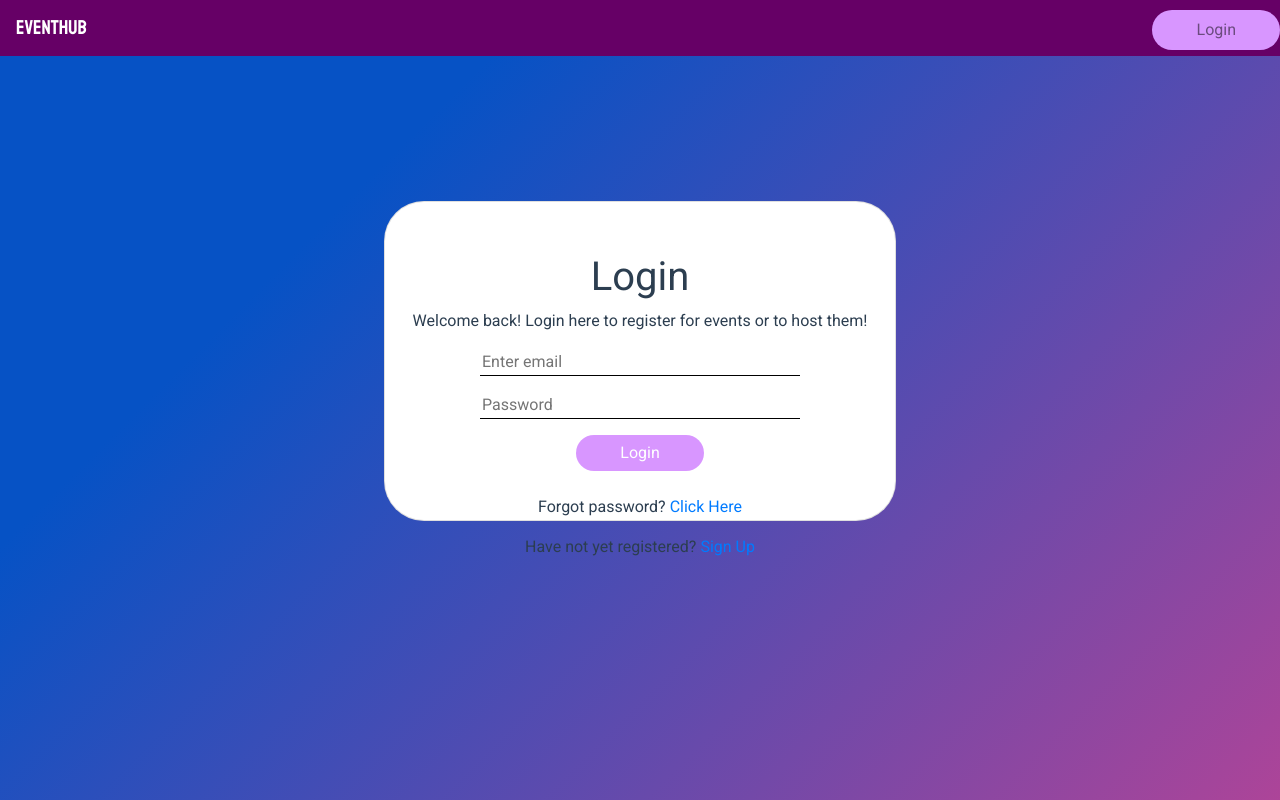
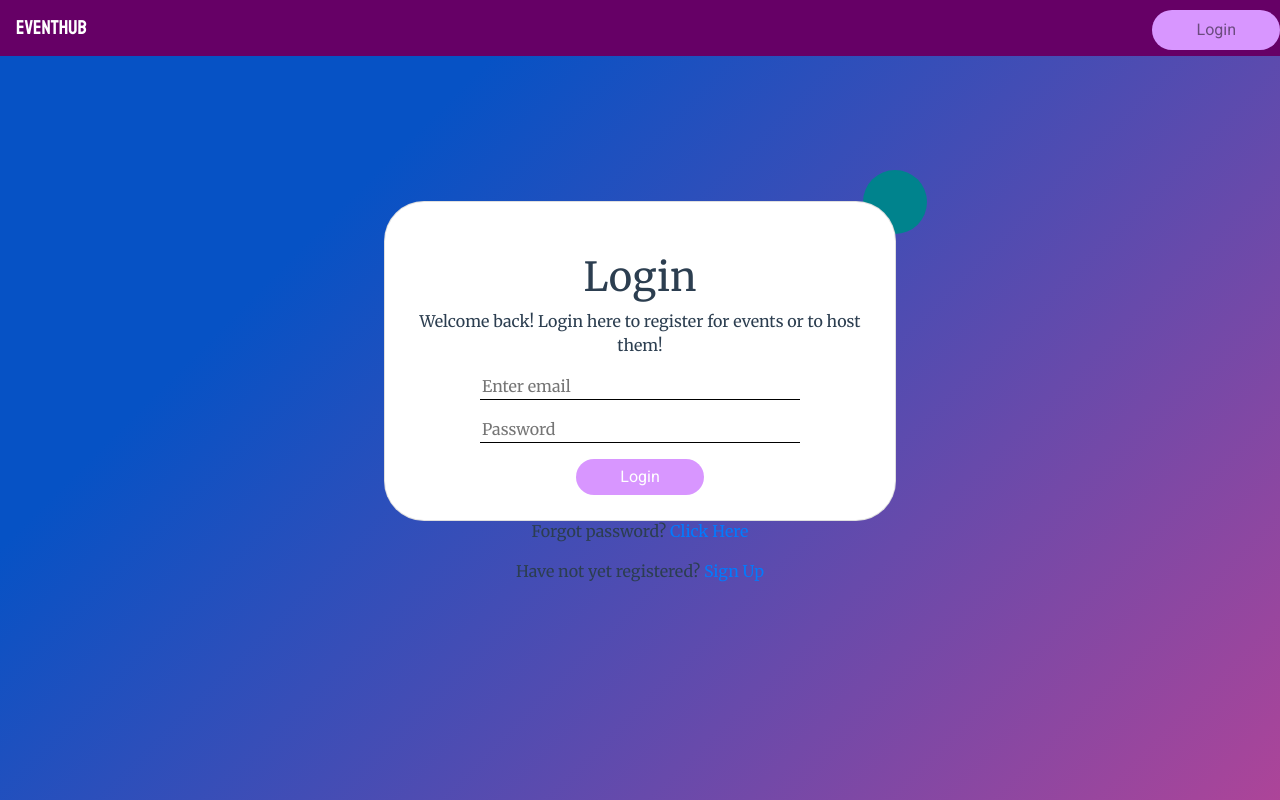
Before and after one commit to jamesjose03/eventhub, a Vue app in the folder website/client/: page /login in a window 1280 px wide. Built offline with nearby package versions, Linux system fonts and the light colour scheme.

Commit message:
feat: add minor transition to login page

```diff
--- a/website/client/public/index.html
+++ b/website/client/public/index.html
@@ -9,7 +9,7 @@
     <script src="https://code.jquery.com/jquery-3.3.1.slim.min.js" integrity="sha384-q8i/X+965DzO0rT7abK41JStQIAqVgRVzpbzo5smXKp4YfRvH+8abtTE1Pi6jizo" crossorigin="anonymous"></script>
   <script src="https://cdnjs.cloudflare.com/ajax/libs/popper.js/1.14.7/umd/popper.min.js" integrity="sha384-UO2eT0CpHqdSJQ6hJty5KVphtPhzWj9WO1clHTMGa3JDZwrnQq4sF86dIHNDz0W1" crossorigin="anonymous"></script>
   <script src="https://stackpath.bootstrapcdn.com/bootstrap/4.3.1/js/bootstrap.min.js" integrity="sha384-JjSmVgyd0p3pXB1rRibZUAYoIIy6OrQ6VrjIEaFf/nJGzIxFDsf4x0xIM+B07jRM" crossorigin="anonymous"></script>
-  <link href="https://fonts.googleapis.com/css?family=Roboto|Staatliches&display=swap" rel="stylesheet">
+  <link href="https://fonts.googleapis.com/css?family=Roboto|Staatliches|Merriweather&display=swap" rel="stylesheet">
   <script src="https://kit.fontawesome.com/82359569c5.js" crossorigin="anonymous"></script>
     <title>basic</title>
   </head>
--- a/website/client/src/components/LoginArea.vue
+++ b/website/client/src/components/LoginArea.vue
@@ -22,7 +22,6 @@
 </template>
 
 <style>
-
     .e-login-fields{
         align-content: center;
         align-items: center;
@@ -40,8 +39,38 @@
         box-shadow: black;
         height: 25vw;
         width: 40vw;
+
+
     }
+    .container:hover {
+    transition: all 0.2s ease-out;
+    box-shadow: 0px 4px 8px rgba(38, 38, 38, 0.2);
+    top: -4px;
+    border: 1px solid #cccccc;
+    background-color: white;
+  }
+
+  .container:before {
+    content: "";
+    position: absolute;
+    z-index: -1;
+    top: -16px;
+    right: -16px;
+    background: #00838d;
+    height: 32px;
+    width: 32px;
+    border-radius: 32px;
+    transform: scale(2);
+    transform-origin: 50% 50%;
+    transition: transform 0.15s ease-out;
+  }
+
+  .container:hover:before {
+    transform: scale(2.55);
+  }
+
     .e-login-page{
+        font-family: 'Merriweather', serif;
         background-color: #d4418e;
         background-image: linear-gradient(315deg, #d4418e 0%, #0652c5 74%);
         position: fixed;
```
